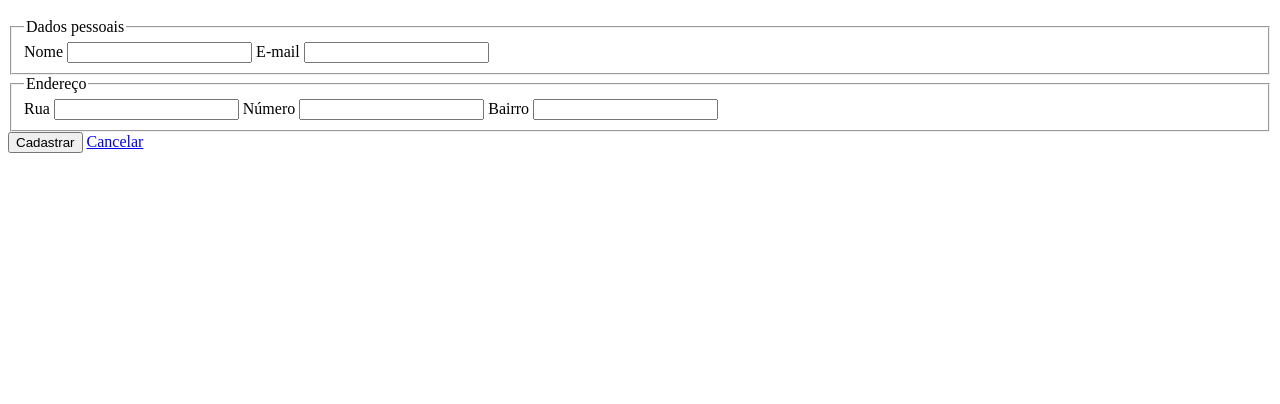
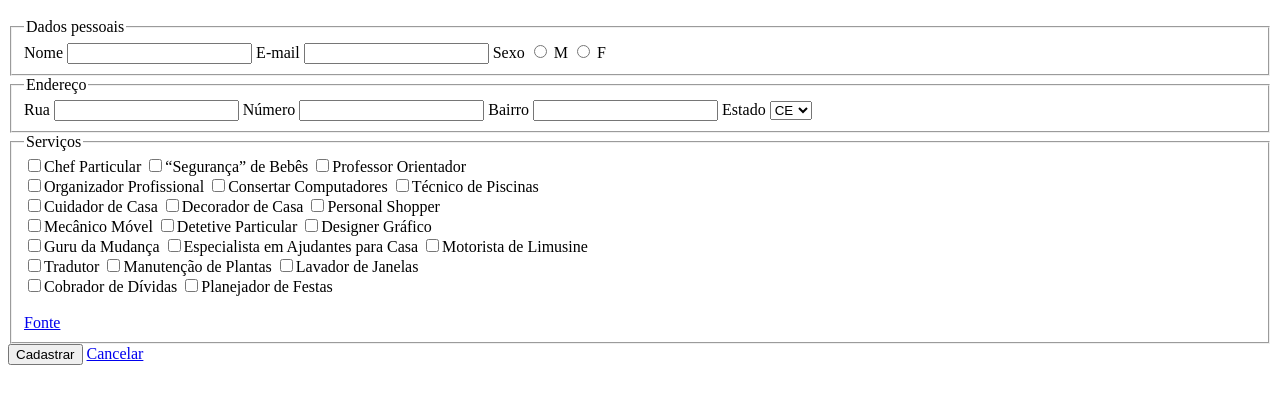
Before and after one commit to juniorgetsoftware/juniorgetsoftware.github.io, a plain HTML site: page index.html in a window 1280 px wide. Shown: the part 48-452 px from the top of the page. Drawn offline with Linux system fonts and the light colour scheme.

Commit message:
alteração de formulario

```diff
--- a/index.html
+++ b/index.html
@@ -1,11 +1,12 @@
 <html>
+
 <head>
     <title>Cadastro de clientes</title>
 </head>
 
 
 <body>
-        <form>
+    <form method="GET" action="dados.html">
         <h1>Cadastro de clientes</h1>
 
 
@@ -16,6 +17,10 @@
 
             <label for="email">E-mail</label>
             <input id="email" type="email" required>
+
+            <label for="sexo">Sexo</label>
+            <input type="radio" name="sexo" value="M"> M
+            <input type="radio" name="sexo" value="F"> F
         </fieldset>
 
         <fieldset>
@@ -30,11 +35,67 @@
             <label for="bairro">Bairro</label>
             <input id="bairro" type="text" required>
 
+            <label for="estado">Estado</label>
+            <select id="estado">
+                <option value="1" >CE</option>
+                <option value="2" >BA</option>
+                <option value="3" >RJ</option>
+                <option value="4" >RN</option>
+                <option value="5" >SP</option>
+            </select>
+
         </fieldset>
 
-            <button>Cadastrar</button>
+        <fieldset>
+            <legend>Serviços</legend>
+
+            <input type="checkbox" value="1" name="servico">Chef Particular
+            <input type="checkbox" value="2"  name="servico">“Segurança” de Bebês
+            <input type="checkbox" value="3"  name="servico">Professor Orientador
+            <br />
+
+            <input type="checkbox"  value="4" name="servico">Organizador Profissional
+            <input type="checkbox"  value="5" name="servico">Consertar Computadores
+            <input type="checkbox"  value="6" name="servico">Técnico de Piscinas
+            <br />
+
+            <input type="checkbox"  value="7" name="servico">Cuidador de Casa
+            <input type="checkbox"  value="8" name="servico">Decorador de Casa
+            <input type="checkbox"  value="9" name="servico">Personal Shopper
+            <br />
+
+            <input type="checkbox" value="10"  name="servico">Mecânico Móvel
+            <input type="checkbox" value="11"  name="servico">Detetive Particular
+            <input type="checkbox" value="12"  name="servico">Designer Gráfico
+            <br />
+
+            <input type="checkbox"  value="13" name="servico">Guru da Mudança
+            <input type="checkbox"  value="14" name="servico">Especialista em Ajudantes para Casa
+            <input type="checkbox"  value="15" name="servico">Motorista de Limusine
+            <br />
+
+            <input type="checkbox" value="16"  name="servico">Tradutor
+            <input type="checkbox" value="17"  name="servico">Manutenção de Plantas
+            <input type="checkbox" value="18"  name="servico">Lavador de Janelas
+            <br />
+
+            <input type="checkbox"  value="19" name="servico">Cobrador de Dívidas
+            <input type="checkbox"  value="20" name="servico">Planejador de Festas
+
+            <br />
+            <br />
+            <a href="https://pt.wix.com/blog/2015/02/20-ideias-criativas-para-a-prestacao-de-servicos/">Fonte</a>
+
+
+
+
+
+        </fieldset>
+
+        <button type="submit">Cadastrar</button>
         <a href="index.html">Cancelar</a>
 
     </form>
 </body>
+
 </html>
```
Also changed, not shown: dados.html (added, +16 -0 lines). Lines whose indentation alone changed are shown as unchanged.
